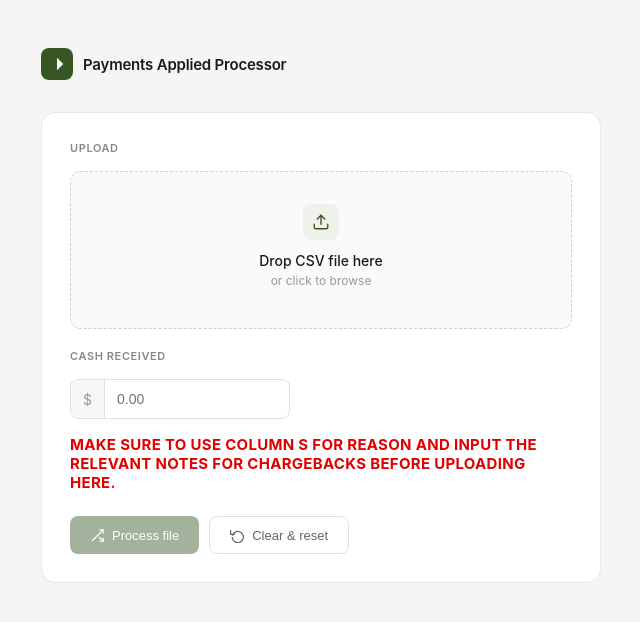
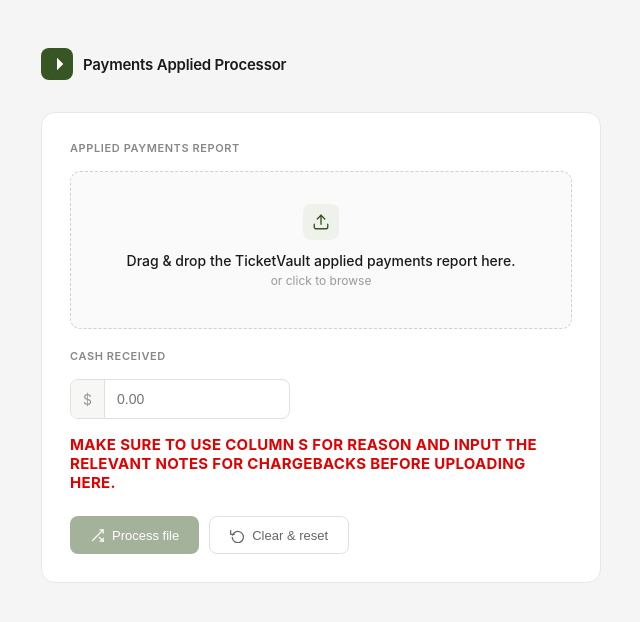
Before and after one commit to ysaccounting/Applied-Payments, a Flask app: page / in a window 1280 px wide. Shown: the top 622 px of the page, without its empty margins (319-959 px from the left). Run offline with Flask 3, Linux system fonts and the light colour scheme; parts of the project's set-up code (start-up, migrations or seed data) failed here and were passed over.

Commit message:
Add files via upload

```diff
--- a/templates/index.html
+++ b/templates/index.html
@@ -356,7 +356,7 @@
 
   <!-- Upload card -->
   <div class="card">
-    <div class="section-label">Upload</div>
+    <div class="section-label">Applied Payments Report</div>
 
     <div class="drop-zone" id="dropZone"
          onclick="document.getElementById('fileInput').click()"
@@ -366,7 +366,7 @@
       <div class="drop-icon">
         <svg viewBox="0 0 24 24"><path d="M21 15v4a2 2 0 0 1-2 2H5a2 2 0 0 1-2-2v-4"/><polyline points="17 8 12 3 7 8"/><line x1="12" y1="3" x2="12" y2="15"/></svg>
       </div>
-      <div class="drop-title" id="dropTitle">Drop CSV file here</div>
+      <div class="drop-title" id="dropTitle">Drag &amp; drop the TicketVault applied payments report here.</div>
       <div class="drop-sub" id="dropSub">or click to browse</div>
       <div class="drop-filename" id="dropFilename"></div>
     </div>
@@ -383,7 +383,7 @@
         <div class="drop-icon">
           <svg viewBox="0 0 24 24"><path d="M21 15v4a2 2 0 0 1-2 2H5a2 2 0 0 1-2-2v-4"/><polyline points="17 8 12 3 7 8"/><line x1="12" y1="3" x2="12" y2="15"/></svg>
         </div>
-        <div class="drop-title" id="evoPayDropTitle">Drop EvoPay file here</div>
+        <div class="drop-title" id="evoPayDropTitle">Drag &amp; drop the EvoPay source data ledger here.</div>
         <div class="drop-sub" id="evoPayDropSub">CSV or XLSX — or click to browse</div>
         <div class="drop-filename" id="evoPayDropFilename"></div>
       </div>
@@ -680,7 +680,7 @@
     document.getElementById('evoPayDropFilename').textContent = '';
     document.getElementById('cashInput').value = '';
     document.getElementById('dropZone').className = 'drop-zone';
-    document.getElementById('dropTitle').textContent = 'Drop CSV file here';
+    document.getElementById('dropTitle').textContent = 'Drag & drop the TicketVault applied payments report here.';
     document.getElementById('dropSub').textContent = 'or click to browse';
     document.getElementById('dropFilename').textContent = '';
     document.getElementById('processBtn').disabled = true;
```
